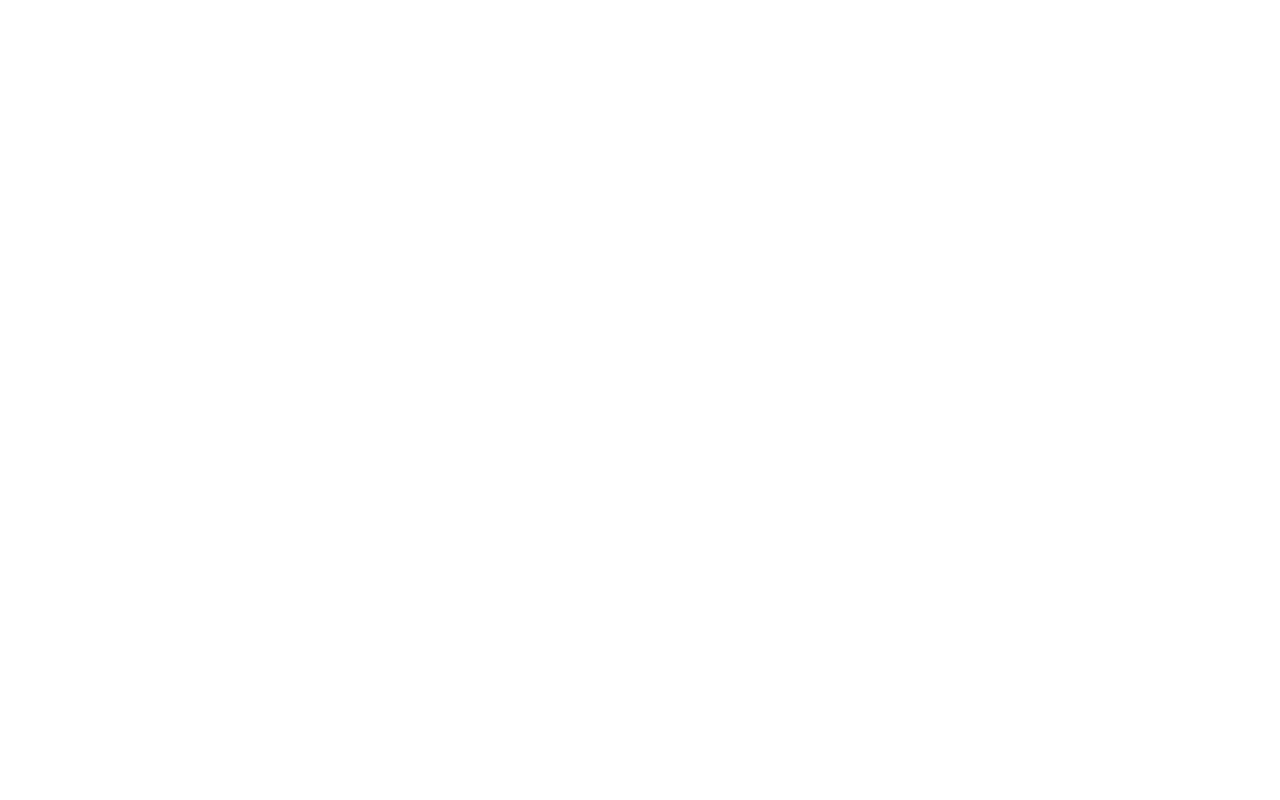
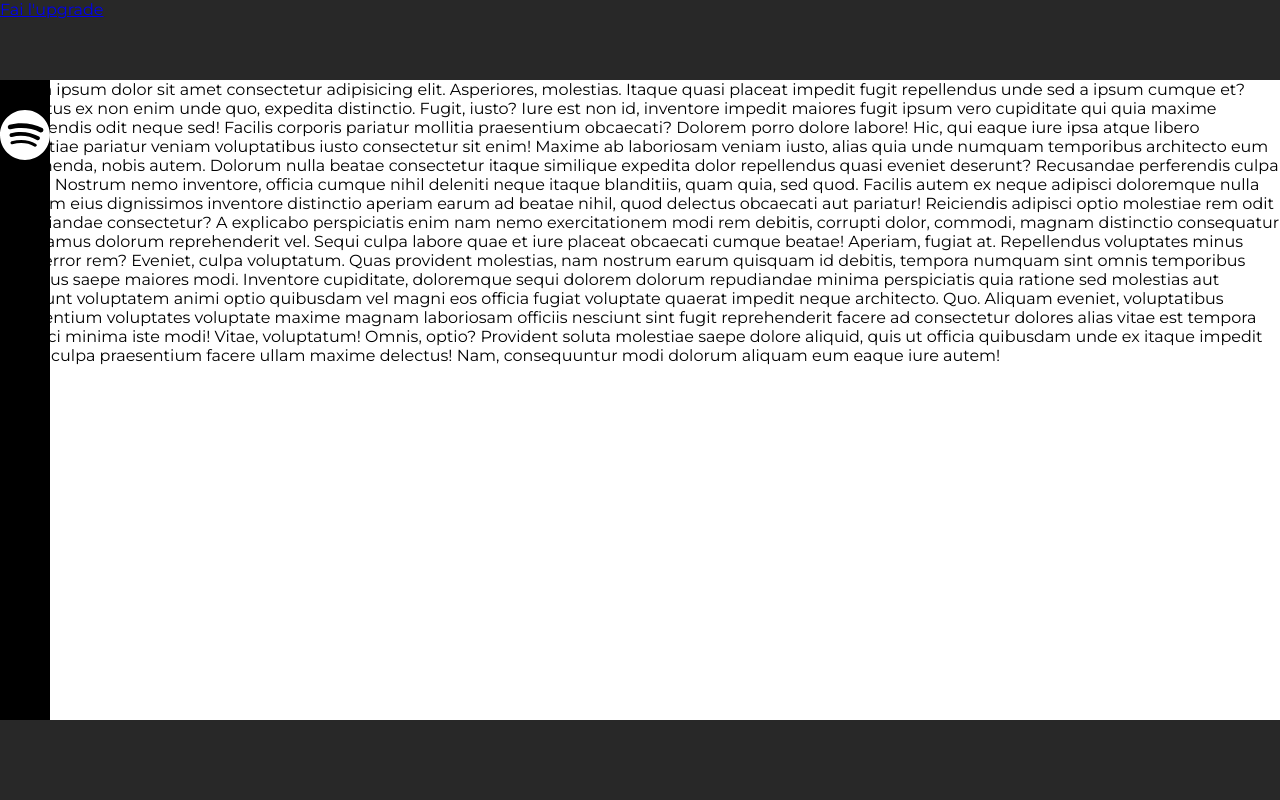
Before and after one commit to GLCVLL/html-css-spotifyweb, a plain HTML site: page index.html in a window 1280 px wide. Drawn offline with Linux system fonts and the light colour scheme.

Commit message:
added layout

```diff
--- a/css/style.css
+++ b/css/style.css
@@ -8,5 +8,67 @@
 /*GENERICS*/
 
 body{
-    font-family: 'Montserrat' sans-serif;
+    font-family: 'Montserrat';
+    margin-top: 80px;
 }
+
+/*MAIN*/
+
+.wrapper{
+    display: flex;
+    position: relative;
+}
+
+/*SIDEBAR*/
+
+.sidebar{
+    width: 50px;
+    height: 100%;
+    position: fixed;
+    background-color: black;
+    padding: 30px 0;
+
+}
+
+/*HEADER*/
+
+.header{
+    height: 80px;
+    width: 100%;
+    position: fixed;
+    left: 0;
+    top: 0;
+    z-index: 1;
+    background-color: #282828;
+}
+
+/*FOOTER*/
+
+footer {
+    position: fixed;
+    bottom: 0;
+    width: 100%;
+    height: 80px;
+    background-color: #282828;
+}
+
+
+/********************************/
+/******** RESPONSIVE ************/
+/********************************/
+
+@media screen and (min-width: 425px){
+
+}
+
+@media screen and (min-width: 640px){
+
+}
+
+@media screen and (min-width: 880px){
+
+}
+
+@media screen and (min-width: 1200px){
+
+}
--- a/index.html
+++ b/index.html
@@ -11,6 +11,32 @@
     <title>Spotify</title>
 </head>
 <body>
+    <div class="wrapper">
+        <div class="sidebar">
+            <a href="#"><img src="img/logo-small.svg" alt="logo small"></a>
+        </div>
+        <div class="main-content">
+            <div class="header">
+                <a href="#">Fai l'upgrade</a>
+            </div>
+            <div class="main-elements">
+                Lorem ipsum dolor sit amet consectetur adipisicing elit. Asperiores, molestias. Itaque quasi placeat impedit fugit repellendus unde sed a ipsum cumque et? Delectus ex non enim unde quo, expedita distinctio.
+                Fugit, iusto? Iure est non id, inventore impedit maiores fugit ipsum vero cupiditate qui quia maxime perferendis odit neque sed! Facilis corporis pariatur mollitia praesentium obcaecati? Dolorem porro dolore labore!
+                Hic, qui eaque iure ipsa atque libero molestiae pariatur veniam voluptatibus iusto consectetur sit enim! Maxime ab laboriosam veniam iusto, alias quia unde numquam temporibus architecto eum assumenda, nobis autem.
+                Dolorum nulla beatae consectetur itaque similique expedita dolor repellendus quasi eveniet deserunt? Recusandae perferendis culpa nemo. Nostrum nemo inventore, officia cumque nihil deleniti neque itaque blanditiis, quam quia, sed quod.
+                Facilis autem ex neque adipisci doloremque nulla aliquam eius dignissimos inventore distinctio aperiam earum ad beatae nihil, quod delectus obcaecati aut pariatur! Reiciendis adipisci optio molestiae rem odit repudiandae consectetur?
+                A explicabo perspiciatis enim nam nemo exercitationem modi rem debitis, corrupti dolor, commodi, magnam distinctio consequatur accusamus dolorum reprehenderit vel. Sequi culpa labore quae et iure placeat obcaecati cumque beatae!
+                Aperiam, fugiat at. Repellendus voluptates minus quas error rem? Eveniet, culpa voluptatum. Quas provident molestias, nam nostrum earum quisquam id debitis, tempora numquam sint omnis temporibus delectus saepe maiores modi.
+                Inventore cupiditate, doloremque sequi dolorem dolorum repudiandae minima perspiciatis quia ratione sed molestias aut deserunt voluptatem animi optio quibusdam vel magni eos officia fugiat voluptate quaerat impedit neque architecto. Quo.
+                Aliquam eveniet, voluptatibus praesentium voluptates voluptate maxime magnam laboriosam officiis nesciunt sint fugit reprehenderit facere ad consectetur dolores alias vitae est tempora adipisci minima iste modi! Vitae, voluptatum! Omnis, optio?
+                Provident soluta molestiae saepe dolore aliquid, quis ut officia quibusdam unde ex itaque impedit atque culpa praesentium facere ullam maxime delectus! Nam, consequuntur modi dolorum aliquam eum eaque iure autem!
+            </div>
+        </div>
+    </div>
+    <footer>
+        <div class="footer-elements">
 
+        </div>
+    </footer>
 </body>
 </html>
```
